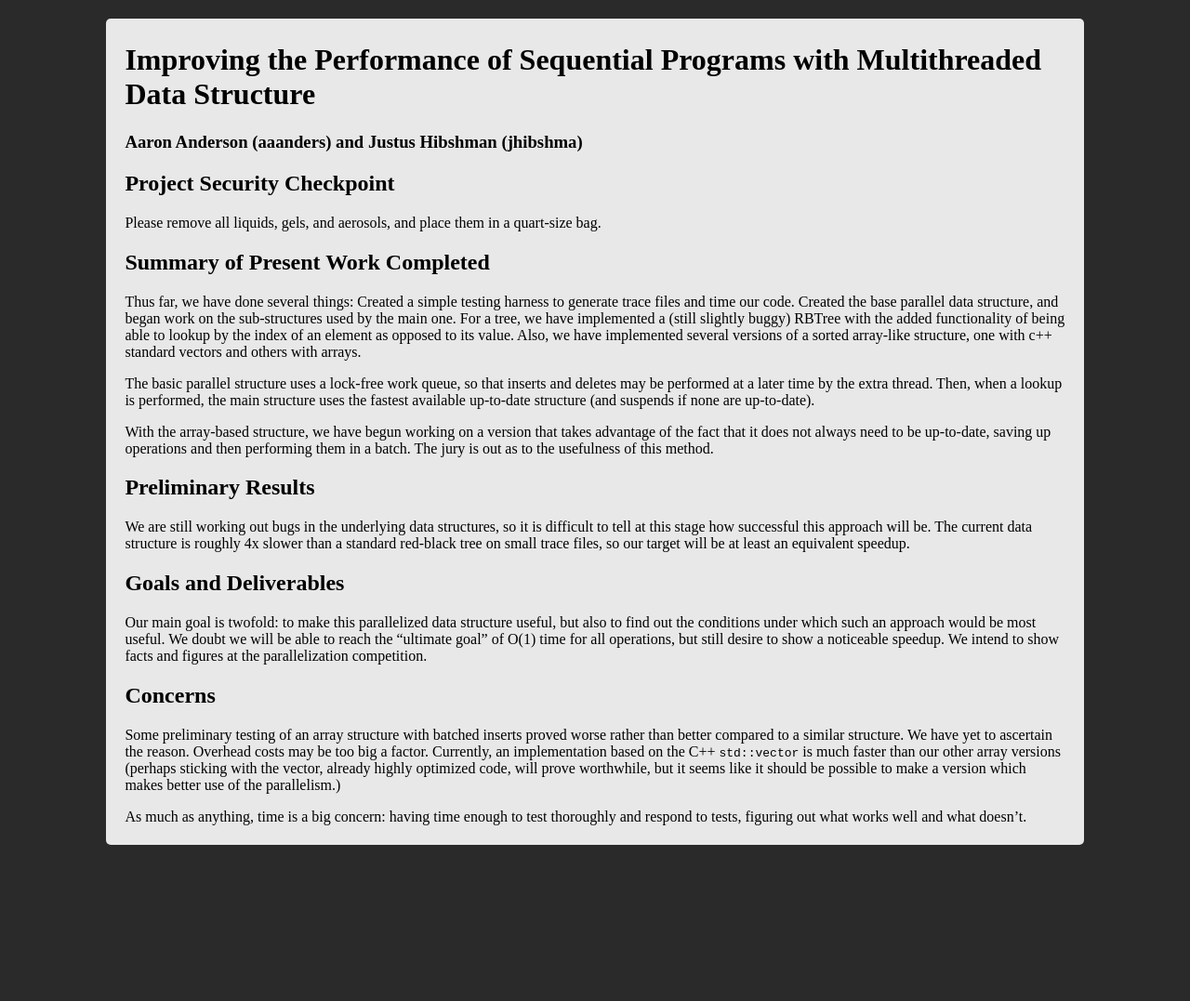
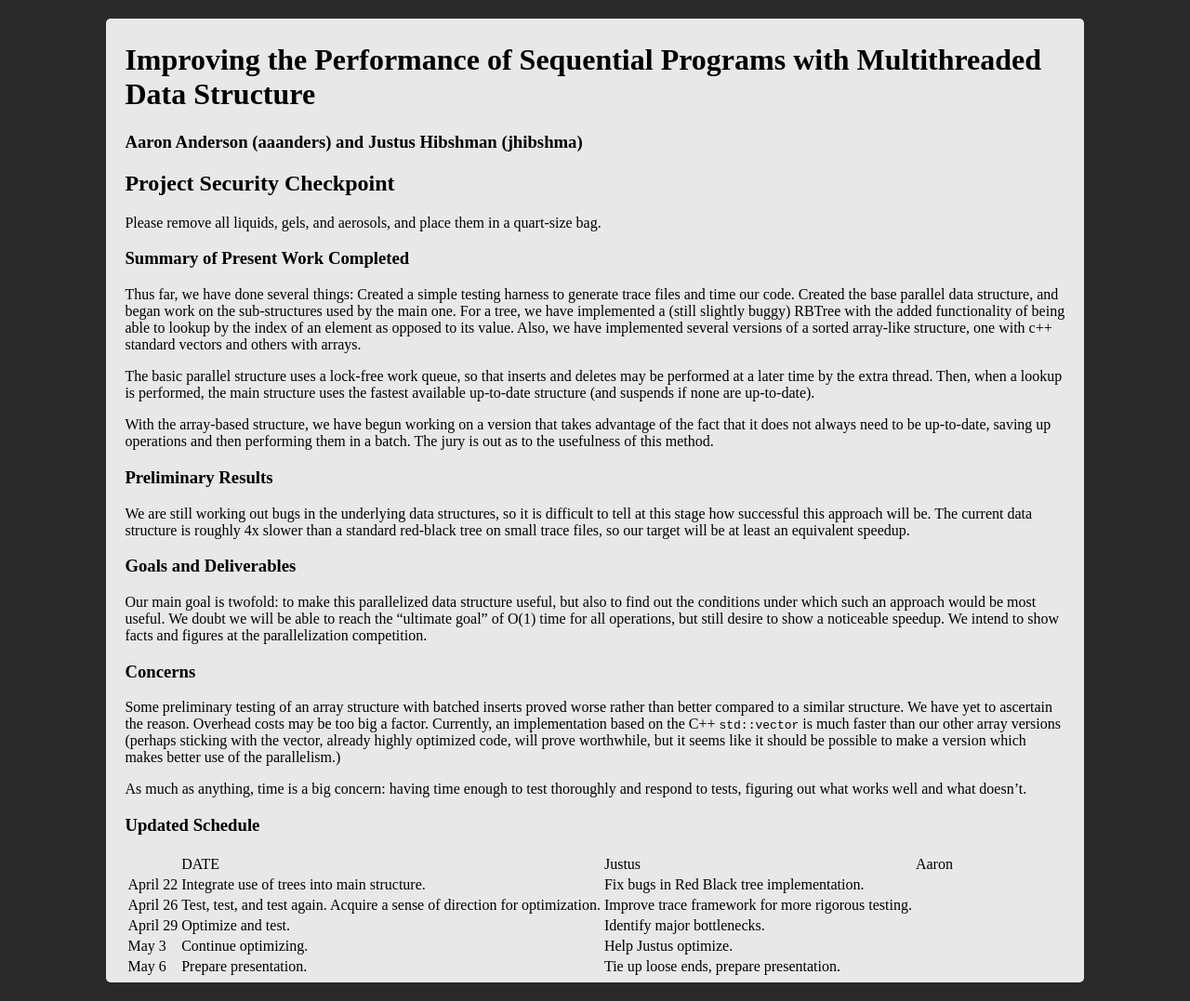
Before and after one commit to aanders/15418-proj, a plain HTML site: page checkpoint.html in a window 1280 px wide. Shown: the whole page at 93% size. Before the commit the page ends 929 px from the top, so only its background shows below. Drawn offline with Linux system fonts and the light colour scheme.

Commit message:
Add schedule to project checkpoint

```diff
--- a/checkpoint.html
+++ b/checkpoint.html
@@ -22,7 +22,7 @@
 
   <p>Please remove all liquids, gels, and aerosols, and place them in a quart-size bag.</p>
 
-  <h2>Summary of Present Work Completed</h2>
+  <h3>Summary of Present Work Completed</h3>
 
   <p>Thus far, we have done several things: Created a simple testing harness to generate
   trace files and time our code. Created the base parallel data structure, and began work
@@ -40,14 +40,14 @@
   of the fact that it does not always need to be up-to-date, saving up operations and then
   performing them in a batch. The jury is out as to the usefulness of this method.</p>
 
-  <h2>Preliminary Results</h2>
+  <h3>Preliminary Results</h3>
 
   <p>We are still working out bugs in the underlying data structures, so it is difficult to
   tell at this stage how successful this approach will be.  The current data structure is
   roughly 4x slower than a standard red-black tree on small trace files, so our target will
   be at least an equivalent speedup.</p>
 
-  <h2>Goals and Deliverables</h2>
+  <h3>Goals and Deliverables</h3>
 
   <p>Our main goal is twofold: to make this parallelized data structure useful, but also to
   find out the conditions under which such an approach would be most useful. We doubt we
@@ -55,7 +55,7 @@
   but still desire to show a noticeable speedup. We intend to show facts and figures at the
   parallelization competition.</p>
 
-  <h2>Concerns</h2>
+  <h3>Concerns</h3>
 
   <p>Some preliminary testing of an array structure with batched inserts proved worse rather
   than better compared to a similar structure. We have yet to ascertain the reason. Overhead
@@ -67,6 +67,44 @@
   <p>As much as anything, time is a big concern: having time enough to test thoroughly and
   respond to tests, figuring out what works well and what doesn’t.</p>
 
+  <h3>Updated Schedule</h3>
+
+  <table>
+    <thead>
+      <th>
+        <td>DATE</td>
+        <td>Justus</td>
+        <td>Aaron</td>
+      </th>
+    </thead>
+    <tbody>
+      <tr>
+        <td>April 22</td>
+        <td>Integrate use of trees into main structure.</td>
+        <td>Fix bugs in Red Black tree implementation.</td>
+      </tr>
+      <tr>
+        <td>April 26</td>
+        <td>Test, test, and test again.  Acquire a sense of direction for optimization.</td>
+        <td>Improve trace framework for more rigorous testing.</td>
+      </tr>
+      <tr>
+        <td>April 29</td>
+        <td>Optimize and test.</td>
+        <td>Identify major bottlenecks.</td>
+      </tr>
+      <tr>
+        <td>May 3</td>
+        <td>Continue optimizing.</td>
+        <td>Help Justus optimize.</td>
+      </tr>
+      <tr>
+        <td>May 6</td>
+        <td>Prepare presentation.</td>
+        <td>Tie up loose ends, prepare presentation.</td>
+      </tr>
+    </tbody>
+  </table>
 </div>
 
 </body>
```
